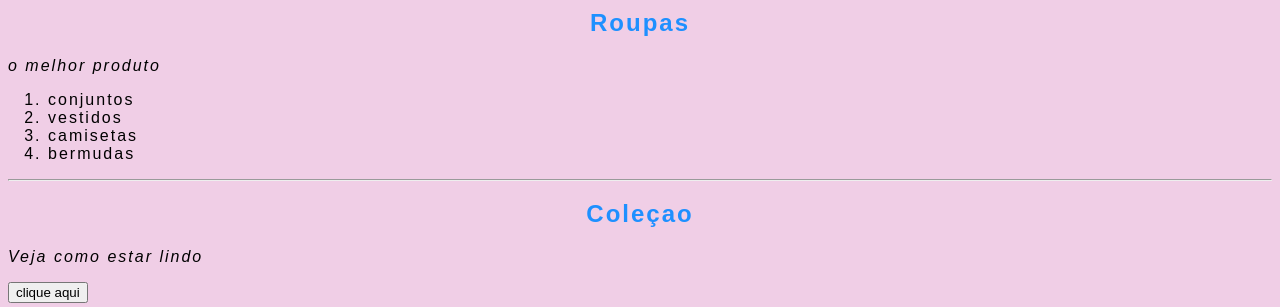
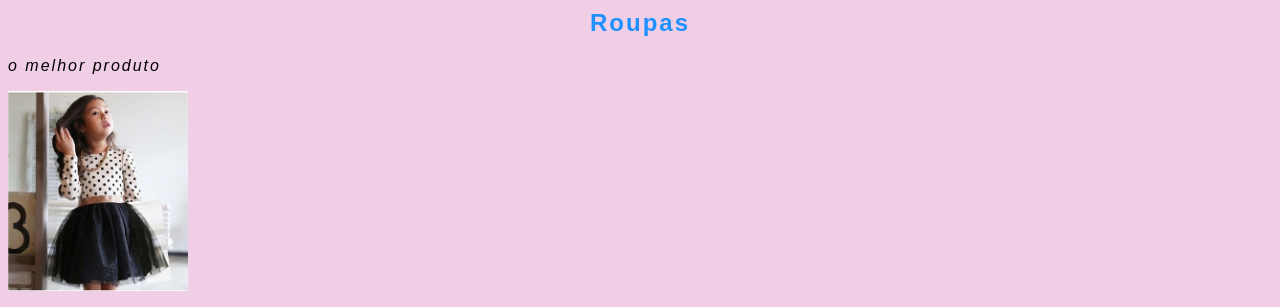
Before and after one commit to nathy20/repositorio-teste, a plain HTML site: page index.html in a window 1280 px wide. Shown: the part 645-952 px from the top of the page. Drawn offline with Linux system fonts and the light colour scheme.

Commit message:
Update index.html

```diff
--- a/index.html
+++ b/index.html
@@ -5,7 +5,7 @@
       <meta charset="UTF-8">
       <meta http-equiv="X-UA-Compatible" content="IE=edge">
       <meta name="viewport" content="width=device-width, initial-scale=1.0">
-      <title>THYF E DEDÉ!</title>
+      <title>THYFANNI!</title>
       <link rel="stylesheet"type="text/css" href="style.css">
       <link rel = "preconnect" href = "https://fonts.gstatic.com">
       <link rel = "preconnect" href = "https://fonts.gstatic.com">
@@ -32,6 +32,7 @@
 <hr>
 <h2>Roupas</h2>
 <p>o melhor produto</p>
+<img src="imagem/lindo.jpg" alt="pj"width=180px>
 <ol>
   <li>conjuntos</li>
   <li>vestidos</li>
```
